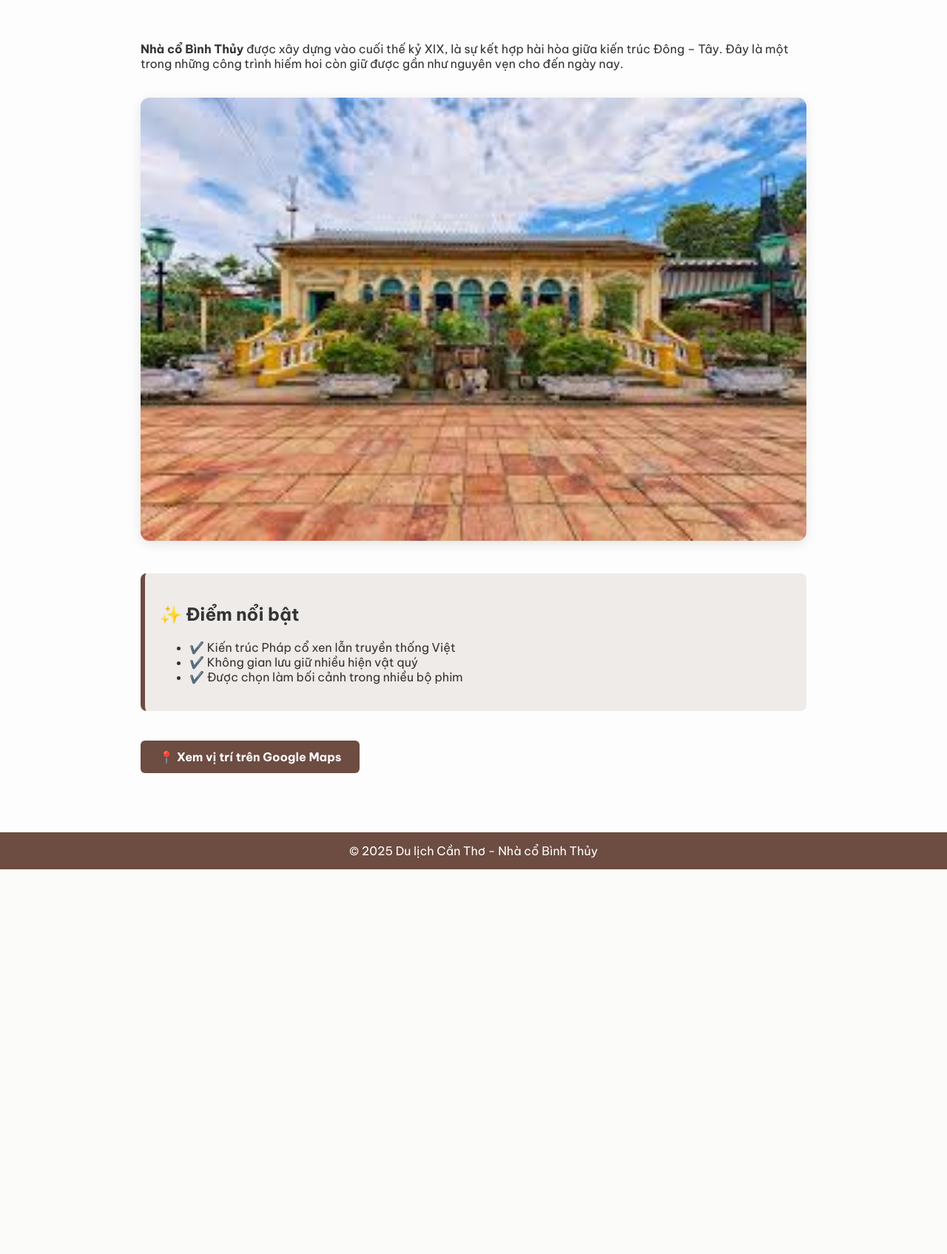
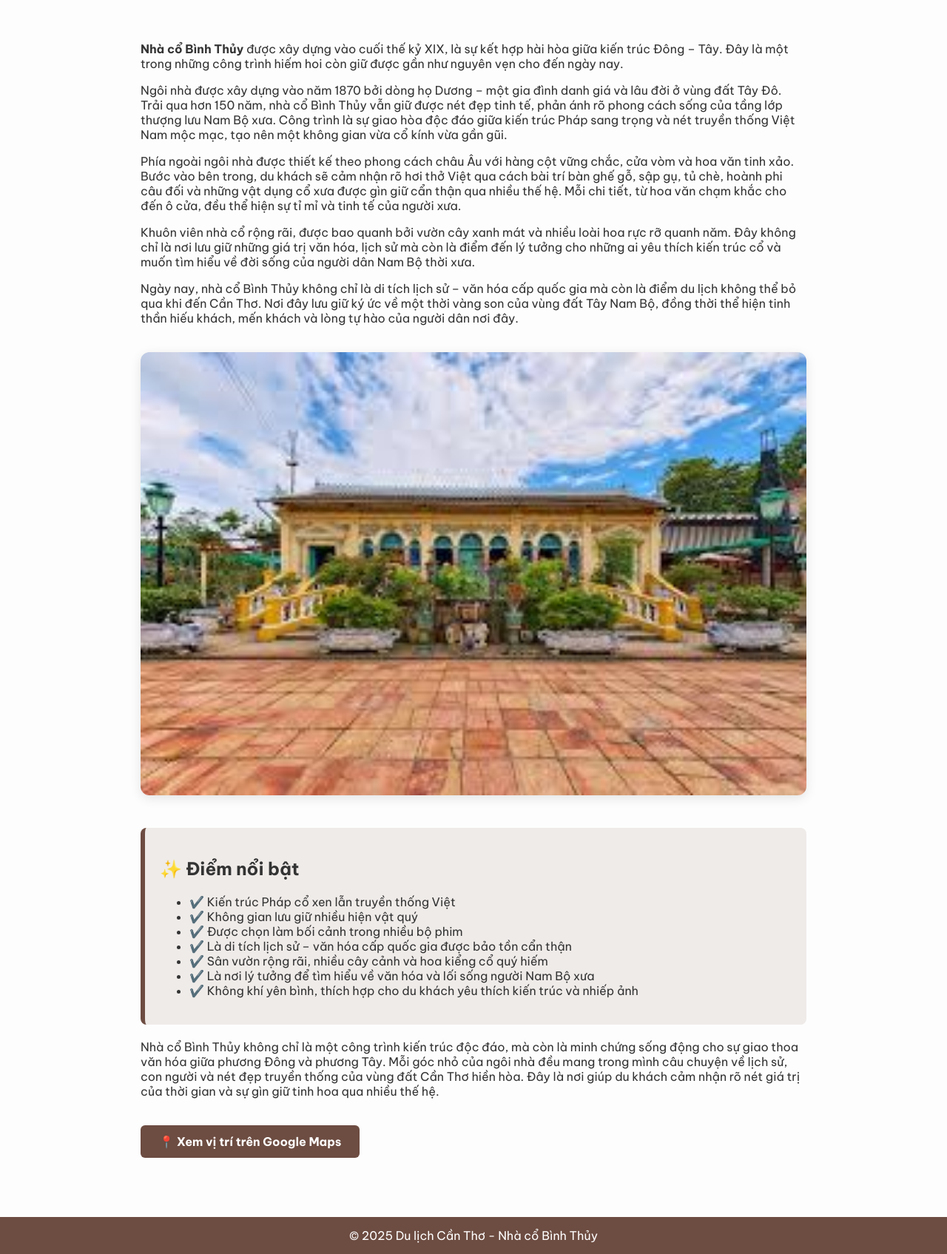
Before and after one commit to hung83st/mekongkit, a Flask app: page /nha-co-binh-thuy in a window 1280 px wide. Shown: the part 257-1952 px from the top of the page at 74% size. Before the commit the page ends 1432 px from the top, so only its background shows below. Run offline with Flask 3, Linux system fonts and the light colour scheme.

Commit message:
Update nha_co_binh_thuy.html

```diff
--- a/travel_kit/templates/nha_co_binh_thuy.html
+++ b/travel_kit/templates/nha_co_binh_thuy.html
@@ -50,6 +50,32 @@
             Đây là một trong những công trình hiếm hoi còn giữ được gần như nguyên vẹn cho đến ngày nay.
         </p>
 
+        <p>
+            Ngôi nhà được xây dựng vào năm 1870 bởi dòng họ Dương – một gia đình danh giá và lâu đời ở vùng đất Tây Đô.
+            Trải qua hơn 150 năm, nhà cổ Bình Thủy vẫn giữ được nét đẹp tinh tế, phản ánh rõ phong cách sống của tầng lớp
+            thượng lưu Nam Bộ xưa. Công trình là sự giao hòa độc đáo giữa kiến trúc Pháp sang trọng và nét truyền thống Việt Nam mộc mạc,
+            tạo nên một không gian vừa cổ kính vừa gần gũi.
+        </p>
+
+        <p>
+            Phía ngoài ngôi nhà được thiết kế theo phong cách châu Âu với hàng cột vững chắc, cửa vòm và hoa văn tinh xảo.
+            Bước vào bên trong, du khách sẽ cảm nhận rõ hơi thở Việt qua cách bài trí bàn ghế gỗ, sập gụ, tủ chè, hoành phi
+            câu đối và những vật dụng cổ xưa được gìn giữ cẩn thận qua nhiều thế hệ. Mỗi chi tiết, từ hoa văn chạm khắc cho đến
+            ô cửa, đều thể hiện sự tỉ mỉ và tinh tế của người xưa.
+        </p>
+
+        <p>
+            Khuôn viên nhà cổ rộng rãi, được bao quanh bởi vườn cây xanh mát và nhiều loài hoa rực rỡ quanh năm.
+            Đây không chỉ là nơi lưu giữ những giá trị văn hóa, lịch sử mà còn là điểm đến lý tưởng cho những ai yêu thích
+            kiến trúc cổ và muốn tìm hiểu về đời sống của người dân Nam Bộ thời xưa.
+        </p>
+
+        <p>
+            Ngày nay, nhà cổ Bình Thủy không chỉ là di tích lịch sử – văn hóa cấp quốc gia mà còn là điểm du lịch
+            không thể bỏ qua khi đến Cần Thơ. Nơi đây lưu giữ ký ức về một thời vàng son của vùng đất Tây Nam Bộ,
+            đồng thời thể hiện tinh thần hiếu khách, mến khách và lòng tự hào của người dân nơi đây.
+        </p>
+
         <img src="{{ url_for('static', filename='images/nha_co_binh_thuy.jpg') }}" alt="Nhà cổ Bình Thủy">
 
         <div class="highlight">
@@ -58,9 +84,19 @@
                 <li>✔️ Kiến trúc Pháp cổ xen lẫn truyền thống Việt</li>
                 <li>✔️ Không gian lưu giữ nhiều hiện vật quý</li>
                 <li>✔️ Được chọn làm bối cảnh trong nhiều bộ phim</li>
+                <li>✔️ Là di tích lịch sử – văn hóa cấp quốc gia được bảo tồn cẩn thận</li>
+                <li>✔️ Sân vườn rộng rãi, nhiều cây cảnh và hoa kiểng cổ quý hiếm</li>
+                <li>✔️ Là nơi lý tưởng để tìm hiểu về văn hóa và lối sống người Nam Bộ xưa</li>
+                <li>✔️ Không khí yên bình, thích hợp cho du khách yêu thích kiến trúc và nhiếp ảnh</li>
             </ul>
         </div>
 
+        <p>
+            Nhà cổ Bình Thủy không chỉ là một công trình kiến trúc độc đáo, mà còn là minh chứng sống động cho sự giao thoa văn hóa
+            giữa phương Đông và phương Tây. Mỗi góc nhỏ của ngôi nhà đều mang trong mình câu chuyện về lịch sử, con người
+            và nét đẹp truyền thống của vùng đất Cần Thơ hiền hòa. Đây là nơi giúp du khách cảm nhận rõ nét giá trị của thời gian
+            và sự gìn giữ tinh hoa qua nhiều thế hệ.
+        </p>
         <a href="https://www.google.com/maps/place/Nh%C3%A0+c%E1%BB%95+B%C3%ACnh+Th%E1%BB%A7y/@10.0670154,105.7470131,17z/data=!3m1!4b1!4m6!3m5!1s0x31a087681a8673ad:0x42943204998f75ed!8m2!3d10.0670154!4d105.749588!16s%2Fg%2F11spk6dhlz?entry=ttu&g_ep=EgoyMDI1MTAwOC4wIKXMDSoASAFQAw%3D%3D" target="_blank" class="btn">📍 Xem vị trí trên Google Maps</a>
     </div>
 
```
